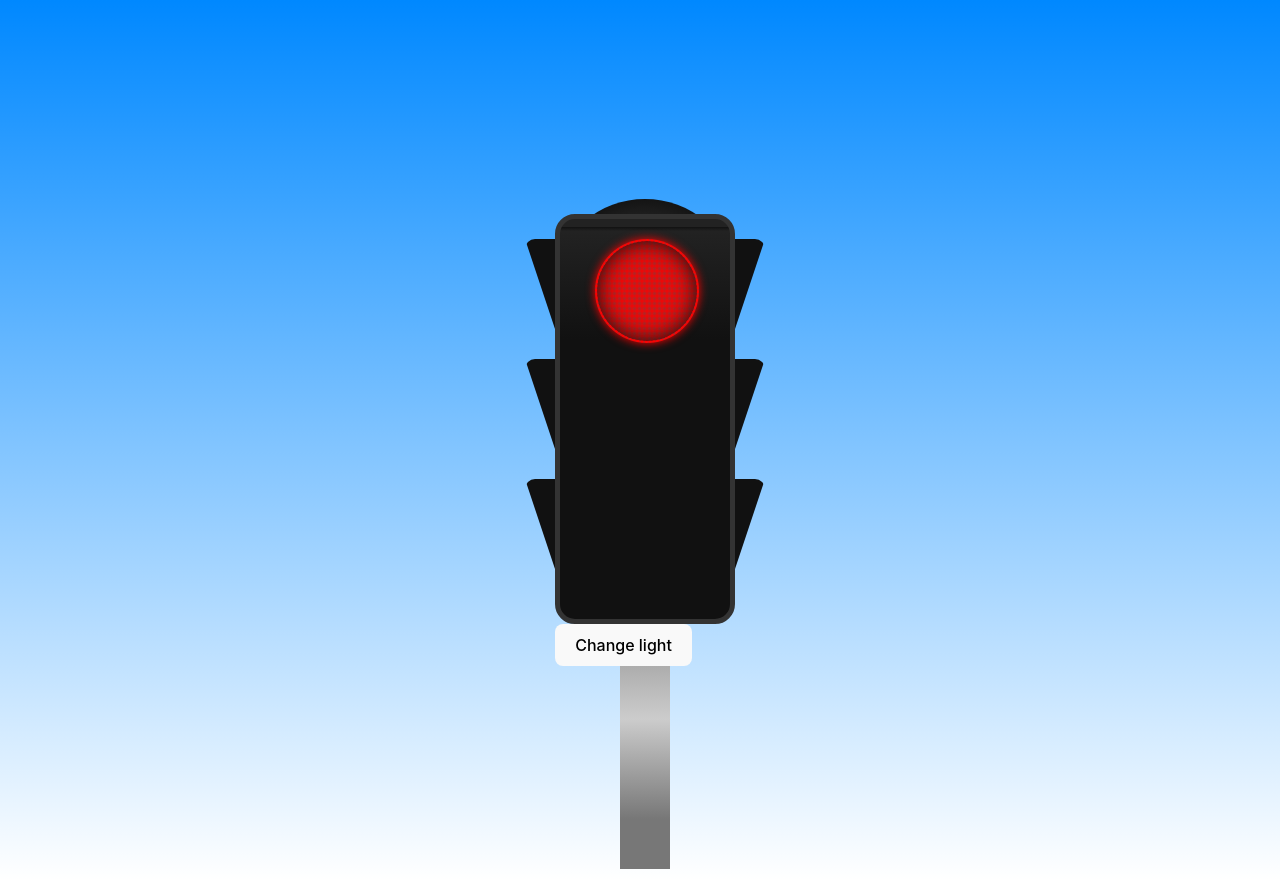
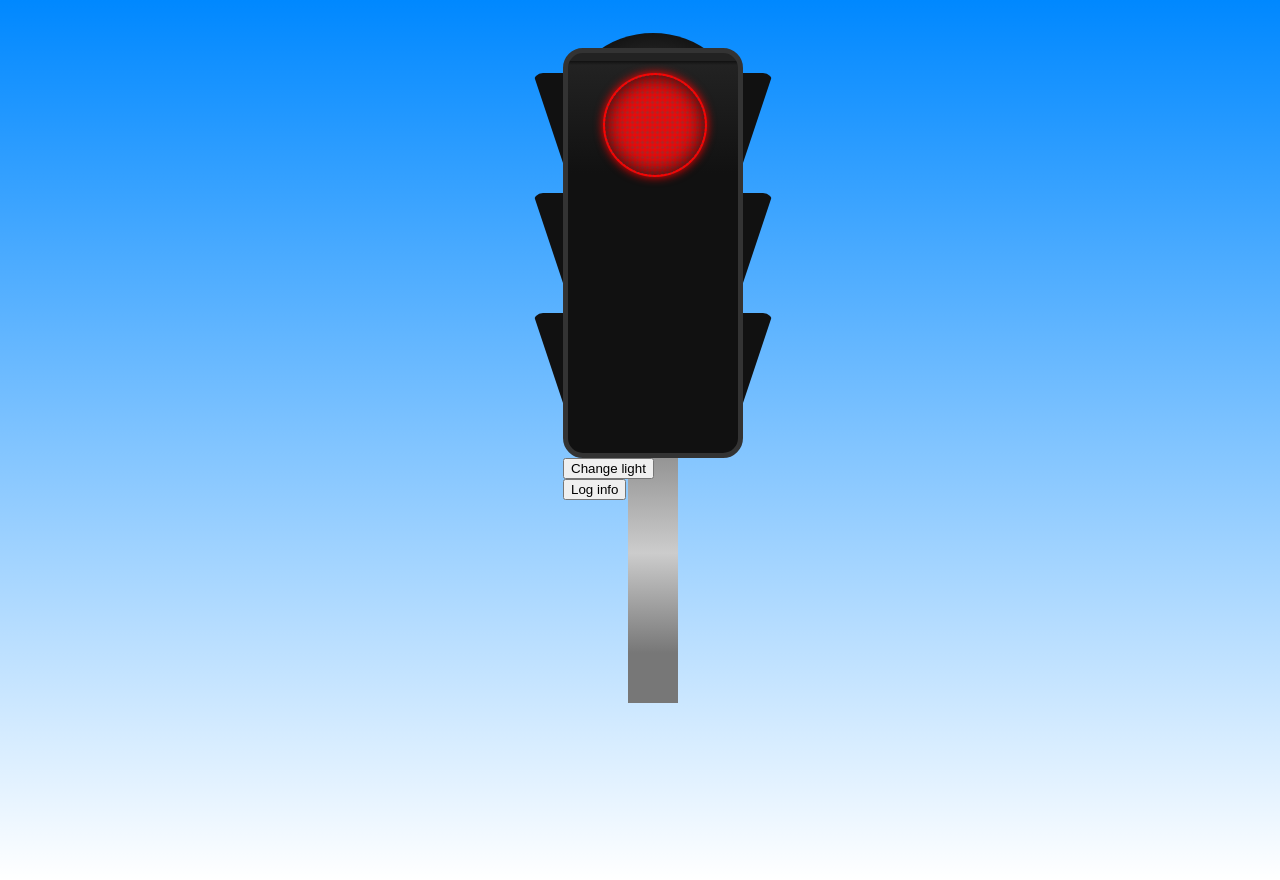
Before and after one commit to MrKirilsReinke/1.React-Xstate, a React (Vite) app: page / in a window 1280 px wide. Built offline with nearby package versions, Linux system fonts and the light colour scheme.

Commit message:
Refactoring

```diff
--- a/src/App.tsx
+++ b/src/App.tsx
@@ -19,6 +19,9 @@ function App() {
       <button onClick={() => send("TIMER")}>
         Change light
       </button>
+      <button onClick={() => console.log("info")}>
+        Log info
+      </button>
     </>
   );
 }
--- a/src/blinkingTrafficLightMachine.ts
+++ b/src/blinkingTrafficLightMachine.ts
@@ -19,7 +19,7 @@ export const blinkingTrafficLightMachine = createMachine(
         on: {
           TIMER: {
             target: "blinkingGreen",
-            actions: ["startBlinking", "stopBlinking"]
+            // actions: ["startBlinking", "stopBlinking"]
           }
         }
       },
--- a/src/index.css
+++ b/src/index.css
@@ -1,4 +1,4 @@
-:root {
+/* :root {
   font-family: Inter, system-ui, Avenir, Helvetica, Arial, sans-serif;
   line-height: 1.5;
   font-weight: 400;
@@ -66,4 +66,4 @@ button:focus-visible {
   button {
     background-color: #f9f9f9;
   }
-}
+} */
```
